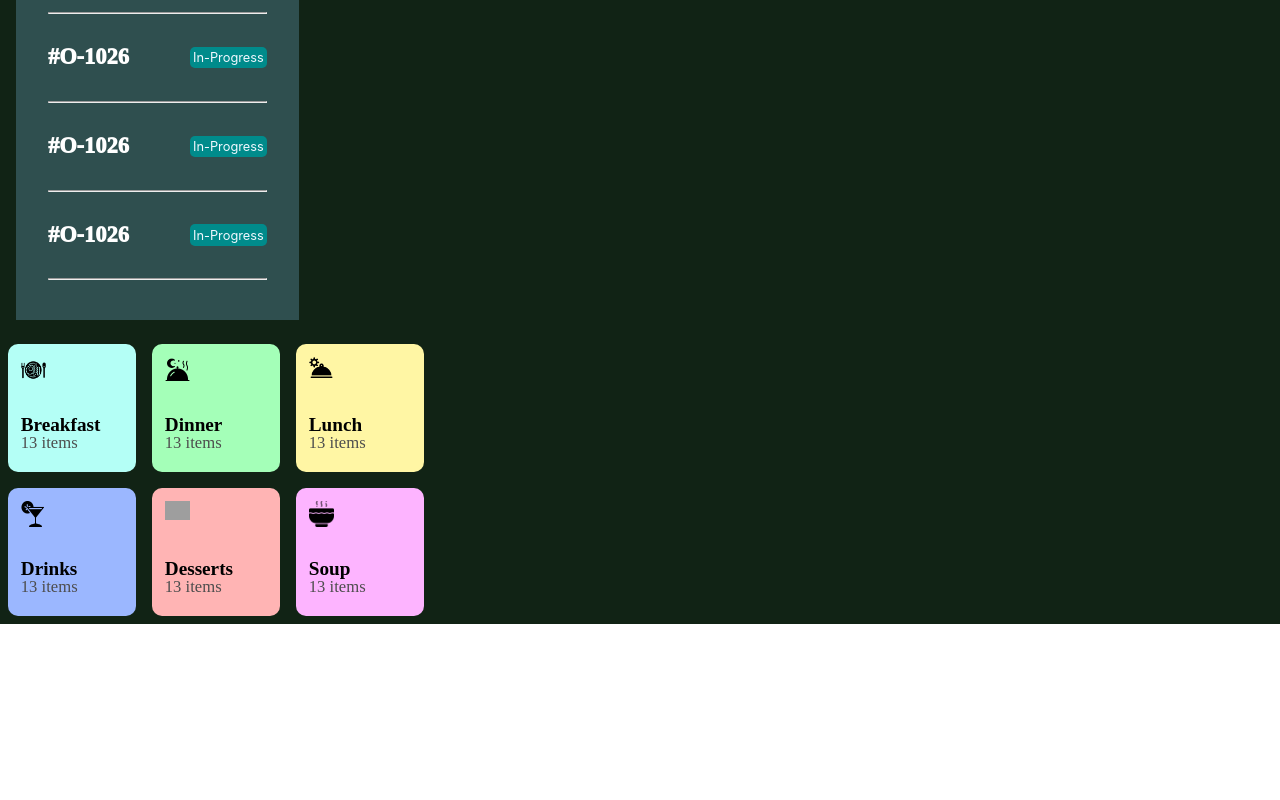
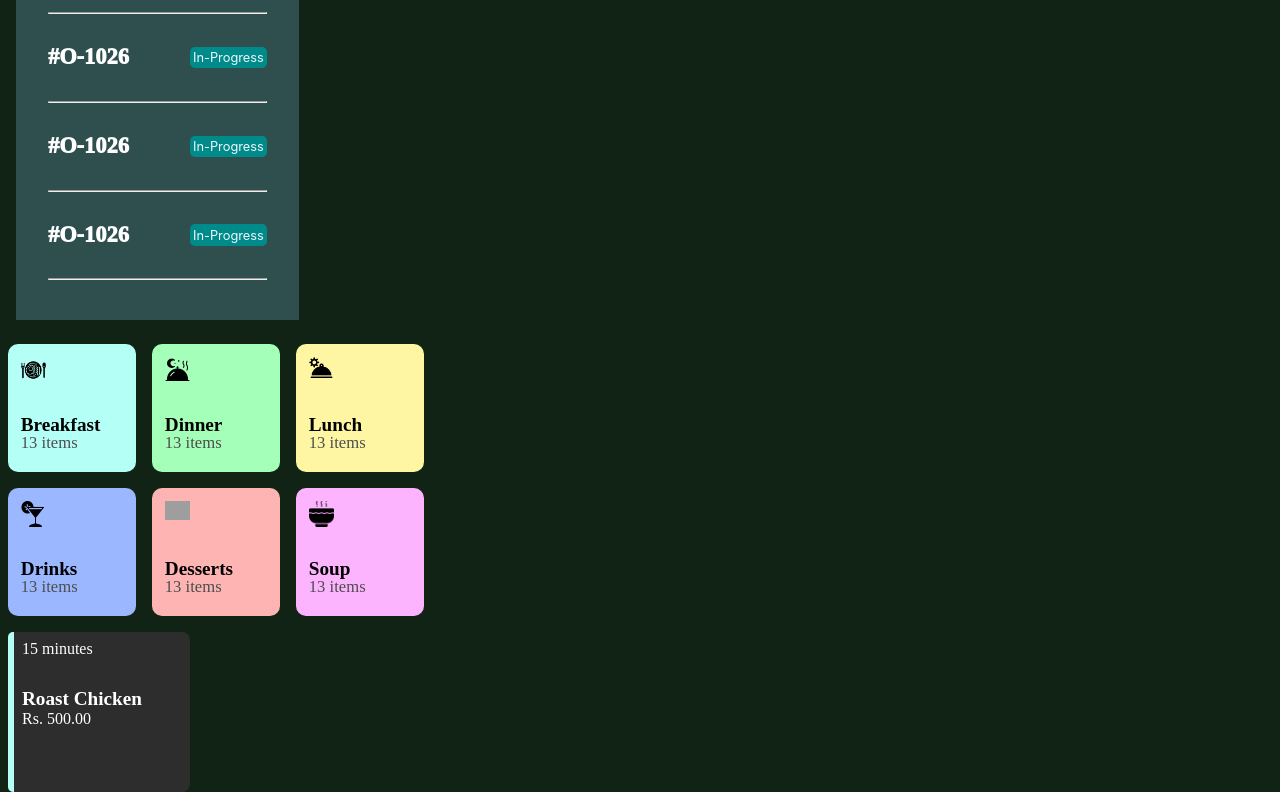
Before and after one commit to MaliVitha/POS, a React (Create React App) app in the folder pos-react-app/: page / in a window 1280 px wide. Shown: the part 549-1349 px from the top of the page. Before the commit the page ends 1173 px from the top, so only its background shows below. Built offline with nearby package versions, Linux system fonts and the light colour scheme; grey boxes are pictures that could not be loaded.

Commit message:
Single Item Finished

```diff
--- a/pos-react-app/src/App.js
+++ b/pos-react-app/src/App.js
@@ -1,6 +1,7 @@
 
 import './App.css';
 import FoodTileContainer from './components/FoodTileContainer/FoodTileContainer';
+import SingleItem from './components/ItemTiles/SingleItem';
 import UpperNavBar from './components/NavBar/UpperNavBar';
 import RecentOrdersContainer from './components/RecentOrders/RecentOrdersContainer';
 
@@ -8,11 +9,11 @@ import RecentOrdersContainer from './components/RecentOrders/RecentOrdersContain
 function App() {
   return (
     <div className="App">
-       <UpperNavBar/>
-       <RecentOrdersContainer/>
+      <UpperNavBar/>
+      <RecentOrdersContainer/>
       <FoodTileContainer />
-
-    </div>
+     <SingleItem/>
+   </div>
   );
 }
 
--- /dev/null
+++ b/pos-react-app/src/components/ItemTiles/SingleItem.js
@@ -0,0 +1,17 @@
+import React from 'react';
+import classes from './SingleItem.module.css';
+
+const SingleItem = () => {
+  return (
+    <div className={classes.outer}>
+      <span className={classes.time}>15 minutes</span>
+      <div className={classes.titleHolder}>
+        <span className={classes.mainTitle}>Roast Chicken</span>
+        <span className={classes.subTitle}>Rs. 500.00</span>
+      </div>
+    </div>
+  )
+};
+
+
+export default SingleItem
--- /dev/null
+++ b/pos-react-app/src/components/ItemTiles/SingleItem.module.css
@@ -0,0 +1,52 @@
+.outer{
+    width: 10rem;
+    height: 10rem;
+/* padding: 0.25rem; */
+color: #ffffff;
+background-color: #2d2d2d;
+display: flex;
+flex-direction: column;
+border-radius: 5px 8px 8px 5px;
+border-left: 6px solid #b4fff6;
+text-align: left;
+padding-left: 1rem;
+position: relative;
+margin: 0.5rem;
+}
+
+.time{
+font-family: 'Poppins';
+color: #ffffff;
+font-weight: 200;
+font-size: 1rem;
+position: absolute;
+top: 0.5rem;
+left: 0.5rem;
+}
+
+.titleHolder{
+
+    position:absolute;
+    top: 3.5rem;
+    display: flex;
+    flex-direction: column;
+    height: fit-content;
+    padding: 0;
+    left: 0.5rem;
+
+}
+.mainTitle{
+    font-family: 'Poppins';
+    color: #ffffff;
+    font-weight: 600;
+    font-size: 1.2rem;
+    display: inline-block;
+}
+.subTitle{
+    font-family: 'Poppins';
+
+    font-weight: 300;
+    font-size: 1rem;
+    display: inline-block;
+
+}
```
